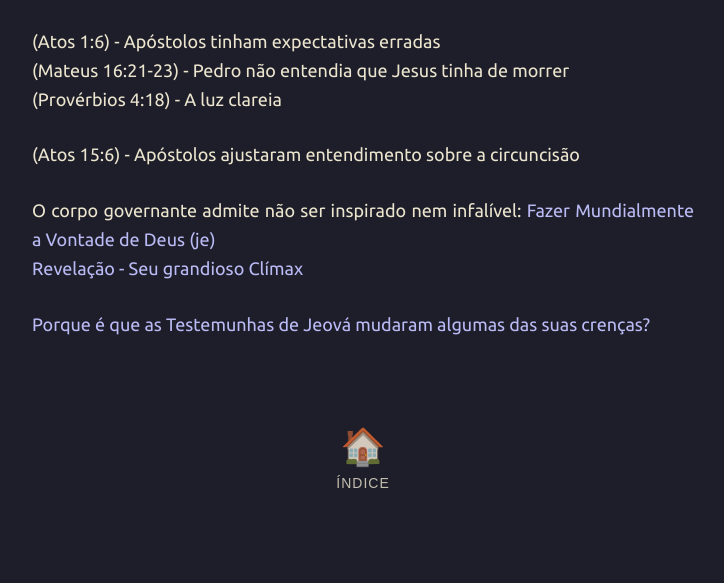
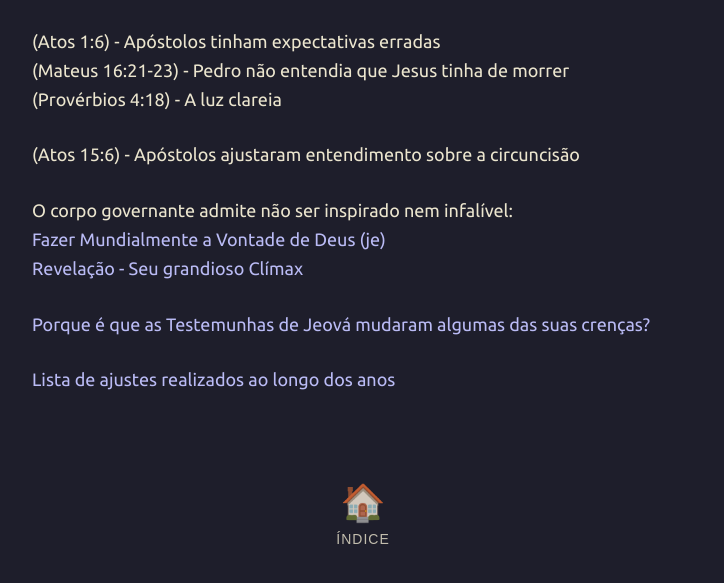
Before and after one commit to joaquim-capitao/jw, a Jekyll site: the page built from assuntos/ajustes-no-entendimento.md, in a window 1280 px wide. Shown: the top 583 px of the page, without its empty margins (277-1001 px from the left). Built offline with Jekyll 4.4.1, drawn with Linux system fonts in a browser that asks for light colours; our own code applies the rules of GitHub Pages for plain Markdown files.

Commit message:
Update ajustes-no-entendimento.md

```diff
--- a/assuntos/ajustes-no-entendimento.md
+++ b/assuntos/ajustes-no-entendimento.md
@@ -9,3 +9,5 @@ O corpo governante admite não ser inspirado nem infalível:
 [Revelação - Seu grandioso Clímax](https://wol.jw.org/pt/wol/d/r5/lp-t/1101988002#:~:text=N%C3%A3o%20se%20afirma%20que%20as%20explica%C3%A7%C3%B5es%20nesta%20publica%C3%A7%C3%A3o%20sejam%20infal%C3%ADveis.)
 
 [Porque é que as Testemunhas de Jeová mudaram algumas das suas crenças?](https://www.jw.org/pt-pt/testemunhas-de-jeova/perguntas-frequentes/jw-crencas-mudar/)
+
+[Lista de ajustes realizados ao longo dos anos](https://wol.jw.org/pt/wol/d/r5/lp-t/1200277174)
```
